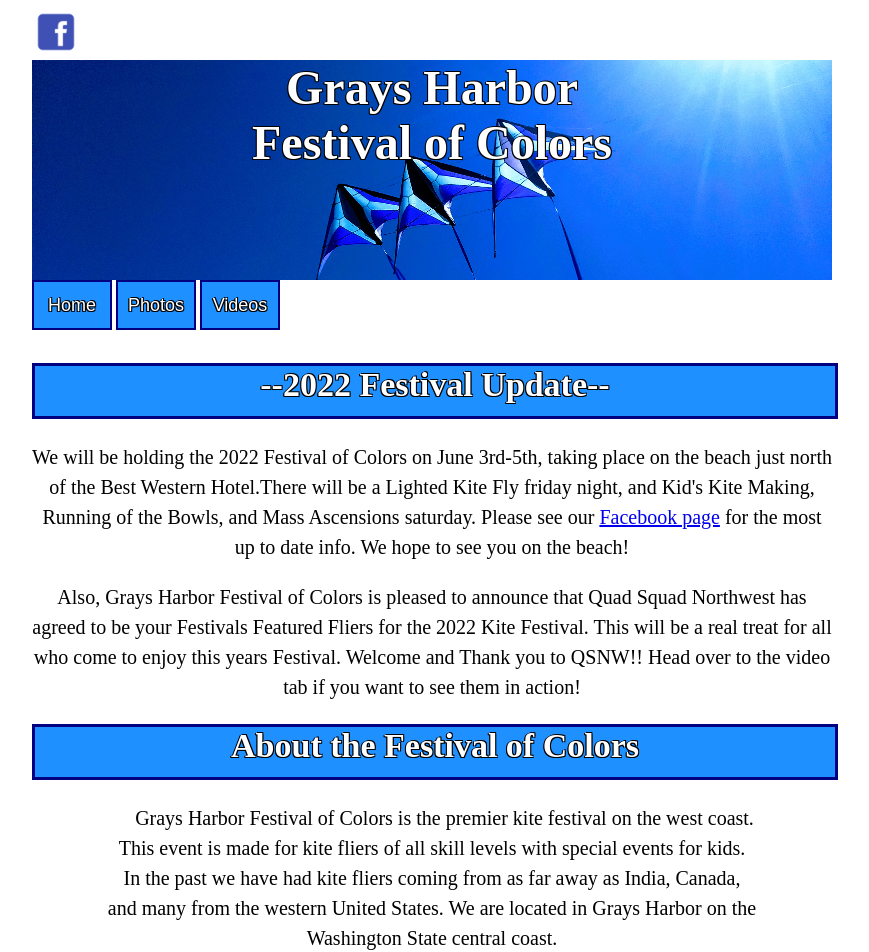
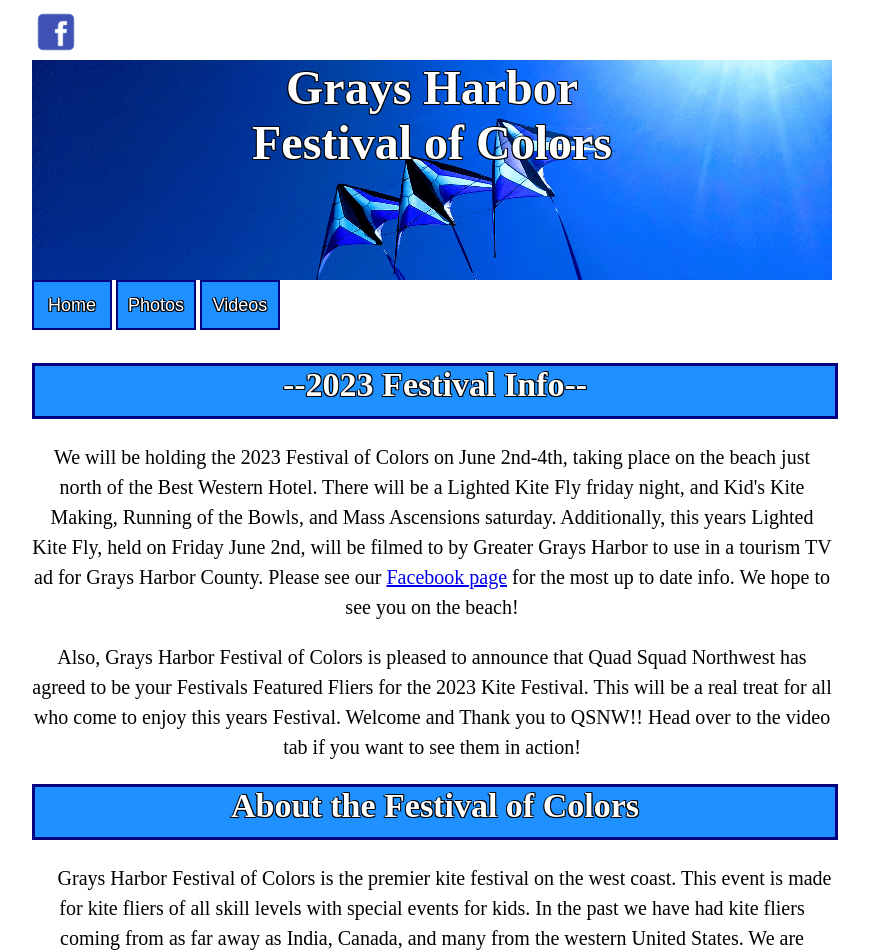
Before and after one commit to kyleb13/kyleb13.github.io, a Jekyll site: the page index.html, which Jekyll copies as it is, in a window 1280 px wide. Shown: the top 952 px of the page, without its empty margins (208-1077 px from the left). Built offline with Jekyll 4.4.1, drawn with Linux system fonts in a browser that asks for light colours; some of the changed text lies outside the part shown.

Commit message:
Updating dates and fixing up some wording and formatting

```diff
--- a/index.html
+++ b/index.html
@@ -117,25 +117,25 @@
                 <button id="navTab" onclick="location.href = 'videos.html'">Videos</button>
             </div>
             <div id="alignDiv">
-                <h1 id="bodyHeader">--2022 Festival Update--</h1>
-                    <p id="aboutParagraph"> We will be holding the 2022 Festival of Colors on June 3rd-5th, taking place on the beach just north of the <br\>
-                        Best Western Hotel.There will be a Lighted Kite Fly friday night, and Kid's Kite Making, Running of the Bowls, and Mass Ascensions saturday.<br\>
-                        Please see our <a href="https://www.facebook.com/OceanShoresFesitvalOfColors">Facebook page</a> for the most up to date info.<br\>
-                        We hope to see you on the beach!
+                <h1 id="bodyHeader">--2023 Festival Info--</h1>
+                    <p id="aboutParagraph"> We will be holding the 2023 Festival of Colors on June 2nd-4th, taking place on the beach just north of the
+                        Best Western Hotel. There will be a Lighted Kite Fly friday night, and Kid's Kite Making, Running of the Bowls, and Mass Ascensions saturday.
+                        Additionally, this years Lighted Kite Fly, held on Friday June 2nd, will be filmed to by Greater Grays Harbor to use in a tourism TV ad for
+                        Grays Harbor County. Please see our <a href="https://www.facebook.com/OceanShoresFesitvalOfColors">Facebook page</a> for the most up to date info. We hope to see you on the beach!
                     </p>
                     <p id="aboutParagraph">
-                        Also, Grays Harbor Festival of Colors is pleased to announce that Quad Squad Northwest has agreed to be your Festivals Featured Fliers<br\>
-                        for the 2022 Kite Festival. This will be a real treat for all who come to enjoy this years Festival. <br\>
+                        Also, Grays Harbor Festival of Colors is pleased to announce that Quad Squad Northwest has agreed to be your Festivals Featured Fliers
+                        for the 2023 Kite Festival. This will be a real treat for all who come to enjoy this years Festival.
                         Welcome and Thank you to QSNW!! Head over to the video tab if you want to see them in action!
                     </p>
                 <h1 id="bodyHeader">About the Festival of Colors</h1>
-                    <p id="aboutParagraph"> &emsp; Grays Harbor Festival of Colors is the premier kite festival on the west coast.<br/>
-                        This event is made for kite fliers of all skill levels with special events for kids.<br/>
-                        In the past we have had kite fliers coming from as far away as India, Canada,<br/>
-                        and many from the western United States. We are located in Grays Harbor on the<br/>
+                    <p id="aboutParagraph"> &emsp; Grays Harbor Festival of Colors is the premier kite festival on the west coast.
+                        This event is made for kite fliers of all skill levels with special events for kids.
+                        In the past we have had kite fliers coming from as far away as India, Canada,
+                        and many from the western United States. We are located in Grays Harbor on the
                         Washington State central coast.<br/><br/>
-                        &emsp; Our festival is usually on the first full week-end (Fri.,Sat.and Sun) in June.<br/>
-                         Our flying beach is famous for the consistency of the winds and mild temperatures, <br/>
+                        &emsp; Our festival is usually on the first full weekend (Fri, Sat, and Sun) in June.
+                         Our flying beach is famous for the consistency of the winds and mild temperatures,
                         usually low to mid sixties at the time of the festival. </p>
                     <iframe id="slideshow" src="https://docs.google.com/presentation/d/e/2PACX-1vQgR8_gZrxjnr1wLJg_kN6SKy6c-jff61SMoiAo8nIX7f4Har3Mve1buSLP0Ss0_oAVbN46VPXCfl8L/embed?start=true&loop=true&delayms=3000" frameborder="0" width="800" height="479" allowfullscreen="true" mozallowfullscreen="true" webkitallowfullscreen="true"></iframe>
             </div>
```
